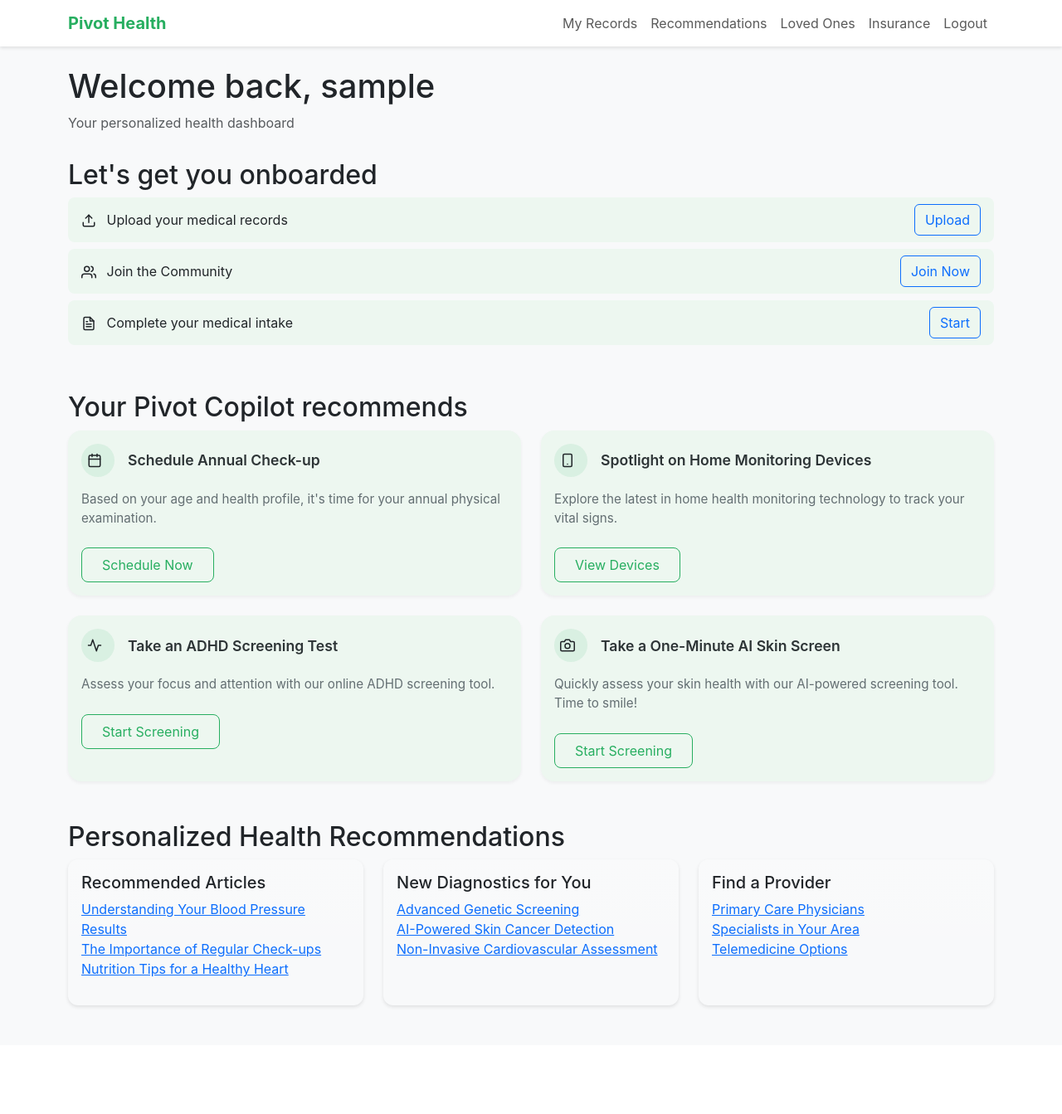
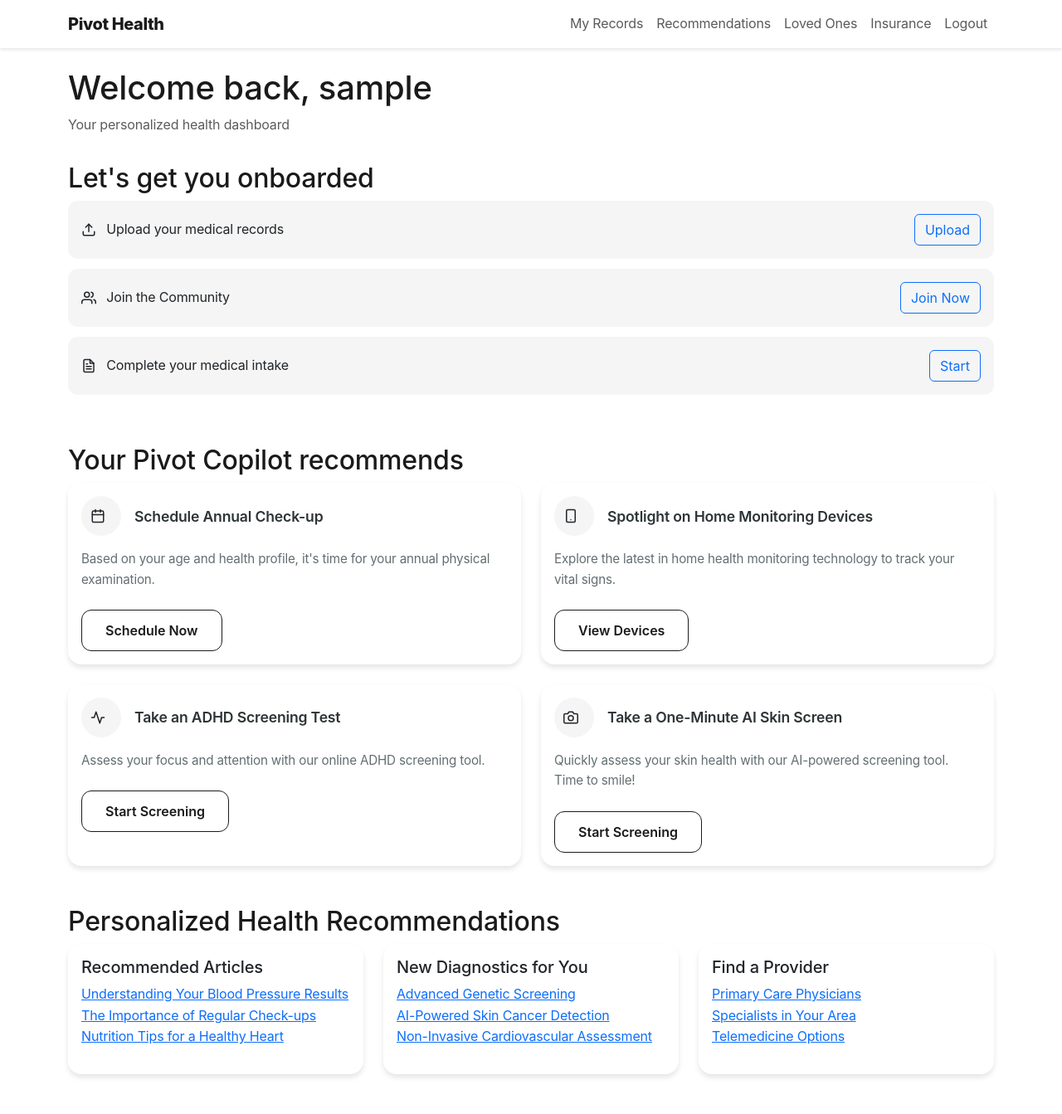
Before and after one commit to ariakerstein/pivot-health, a Flask app: page /dashboard in a window 1280 px wide. Shown: the whole page at 83% size. Before the commit the page ends 1216 px from the top, so only its background shows below. Run offline with Flask 3, Linux system fonts and the light colour scheme; the visitor is signed in with stand-in values (Sample User, id 1); data that the repository does not hold is empty.

Commit message:
Agent query: Does the website now have a modern black and white theme with improved typography and animations? Are the hover effects and transitions working properly?

```diff
--- a/static/css/main.css
+++ b/static/css/main.css
@@ -1,11 +1,21 @@
 :root {
-    --pivot-green: #27ae60;
-    --pivot-light-green: #edf7f0;
+    --primary-black: #1a1a1a;
+    --primary-gray: #4a4a4a;
+    --accent-gray: #757575;
+    --light-gray: #f5f5f5;
+    --hover-gray: #e0e0e0;
+    --white: #ffffff;
+    --shadow-color: rgba(0, 0, 0, 0.1);
+    --gradient-start: #ffffff;
+    --gradient-end: #f8f8f8;
 }
 
 body {
-    font-family: -apple-system, BlinkMacSystemFont, "Segoe UI", Roboto, Oxygen-Sans, Ubuntu, Cantarell, "Helvetica Neue", sans-serif;
-    background-color: #f8f9fa;
+    font-family: 'Inter', -apple-system, BlinkMacSystemFont, "Segoe UI", Roboto, sans-serif;
+    background-color: var(--white);
+    color: var(--primary-black);
+    line-height: 1.6;
+    letter-spacing: -0.011em;
 }
 
 .navbar {
@@ -13,28 +23,45 @@ body {
 }
 
 .navbar-brand {
-    font-weight: 700;
-    color: var(--pivot-green) !important;
+    font-weight: 800;
+    color: var(--primary-black) !important;
+    letter-spacing: -0.02em;
+    transition: opacity 0.2s ease;
+}
+
+.navbar-brand:hover {
+    opacity: 0.85;
 }
 
 .btn-success {
-    background-color: var(--pivot-green);
-    border-color: var(--pivot-green);
+    background-color: var(--primary-black);
+    border-color: var(--primary-black);
+    transition: all 0.2s ease;
+    font-weight: 600;
 }
 
 .btn-success:hover {
-    background-color: #219a52;
-    border-color: #219a52;
+    background-color: var(--primary-gray);
+    border-color: var(--primary-gray);
+    transform: translateY(-1px);
+    box-shadow: 0 4px 6px var(--shadow-color);
 }
 
 .card {
     border: none;
-    border-radius: 12px;
-    box-shadow: 0 2px 4px rgba(0,0,0,0.1);
+    border-radius: 16px;
+    background-color: var(--white);
+    box-shadow: 0 4px 6px var(--shadow-color);
+    transition: all 0.3s ease;
+}
+
+.card:hover {
+    transform: translateY(-2px);
+    box-shadow: 0 8px 12px var(--shadow-color);
 }
 
 .bg-gradient {
-    background: linear-gradient(135deg, #f8f9fa 0%, #e9ecef 100%);
+    background: linear-gradient(135deg, var(--gradient-start) 0%, var(--gradient-end) 100%);
 }
 
 .dashboard-header {
@@ -43,17 +70,23 @@ body {
 
 .onboarding-tasks .list-group-item {
     border: none;
-    background-color: var(--pivot-light-green);
-    margin-bottom: 0.5rem;
-    border-radius: 8px;
+    background-color: var(--light-gray);
+    margin-bottom: 0.75rem;
+    border-radius: 12px;
+    padding: 1rem;
+    transition: all 0.2s ease;
+}
+
+.onboarding-tasks .list-group-item:hover {
+    background-color: var(--hover-gray);
 }
 
 .recommendations .card {
-    background-color: var(--pivot-light-green);
-    transition: transform 0.2s;
+    background-color: var(--white);
+    transition: all 0.3s ease;
     border-radius: 16px;
     border: none;
-    box-shadow: 0 2px 4px rgba(0,0,0,0.05);
+    box-shadow: 0 4px 6px var(--shadow-color);
 }
 
 .recommendations .card:hover {
@@ -61,19 +94,29 @@ body {
 }
 
 .recommendations .icon-circle {
-    background-color: rgba(39, 174, 96, 0.1);
+    background-color: var(--light-gray);
     border-radius: 50%;
-    width: 40px;
-    height: 40px;
+    width: 48px;
+    height: 48px;
     display: flex;
     align-items: center;
     justify-content: center;
+    transition: all 0.2s ease;
+}
+
+.recommendations .card:hover .icon-circle {
+    background-color: var(--primary-black);
 }
 
 .recommendations .icon-circle i {
-    color: var(--pivot-green);
-    width: 20px;
-    height: 20px;
+    color: var(--primary-black);
+    width: 24px;
+    height: 24px;
+    transition: all 0.2s ease;
+}
+
+.recommendations .card:hover .icon-circle i {
+    color: var(--white);
 }
 
 .recommendations .card-title {
@@ -89,16 +132,20 @@ body {
 }
 
 .recommendations .btn-outline-primary {
-    color: var(--pivot-green);
-    border-color: var(--pivot-green);
-    padding: 0.5rem 1.5rem;
-    border-radius: 8px;
+    color: var(--primary-black);
+    border-color: var(--primary-black);
+    padding: 0.75rem 1.75rem;
+    border-radius: 12px;
+    font-weight: 600;
+    transition: all 0.2s ease;
 }
 
 .recommendations .btn-outline-primary:hover {
-    background-color: var(--pivot-green);
-    border-color: var(--pivot-green);
-    color: white;
+    background-color: var(--primary-black);
+    border-color: var(--primary-black);
+    color: var(--white);
+    transform: translateY(-1px);
+    box-shadow: 0 4px 6px var(--shadow-color);
 }
 
 @media (max-width: 768px) {
```
